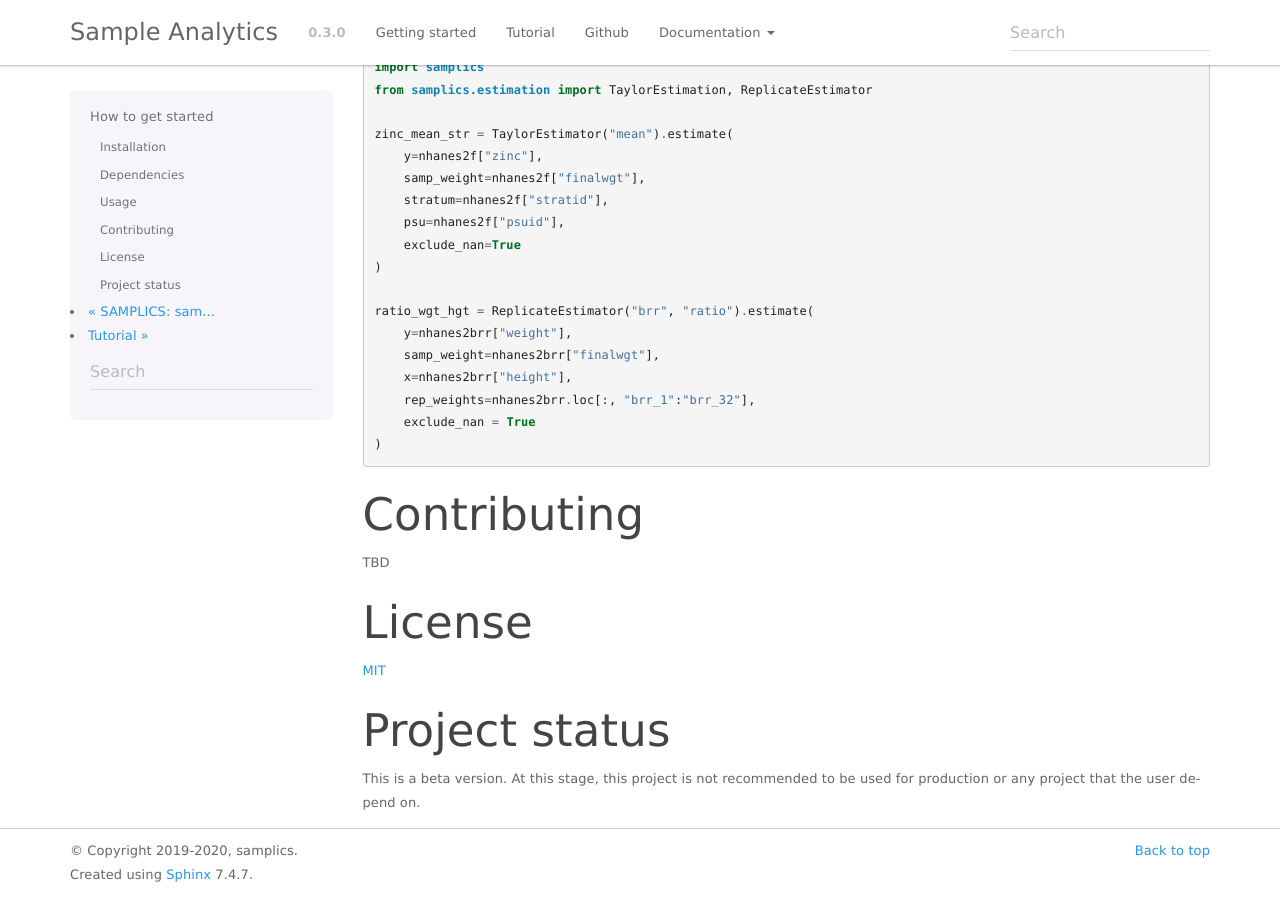
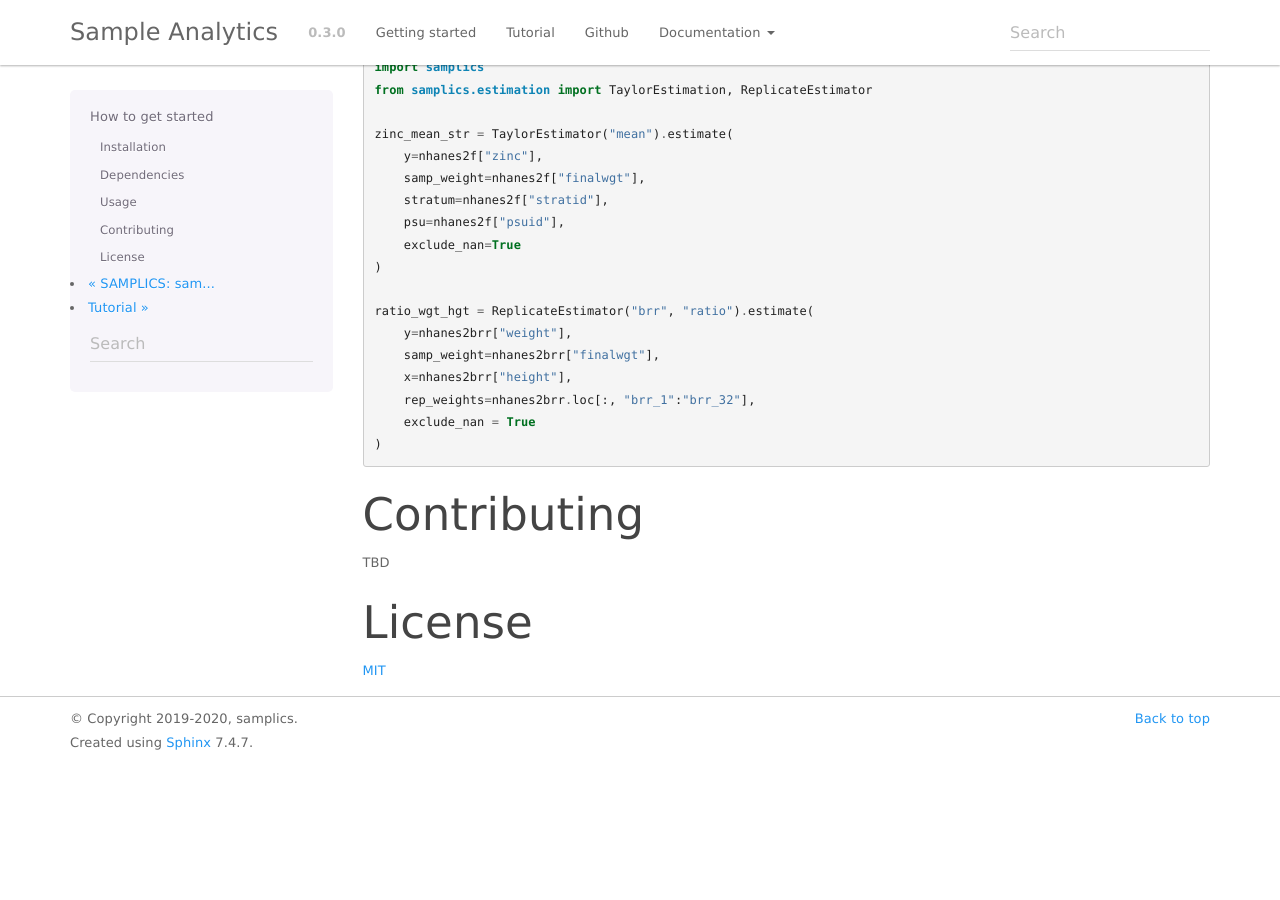
Before and after one commit to samplics-org/samplics, a Sphinx documentation site: the page built from docs/source/gettingstarted.rst, in a window 1280 px wide and 900 px high, scrolled down 1283 px. Built offline with Sphinx 7.4.7, drawn with Linux system fonts in a browser that asks for light colours; after the commit the page ends 2051 px from its top, so only the background shows below that.

Commit message:
edit to getting started

```diff
--- a/docs/source/gettingstarted.rst
+++ b/docs/source/gettingstarted.rst
@@ -89,8 +89,3 @@ TBD
 License
 =======
 `MIT <https://github.com/survey-methods/samplics/blob/master/license.txt>`_
-
-Project status
-==============
-This is a beta version. At this stage, this project is not recommended to be
-used for production or any project that the user depend on.
```
